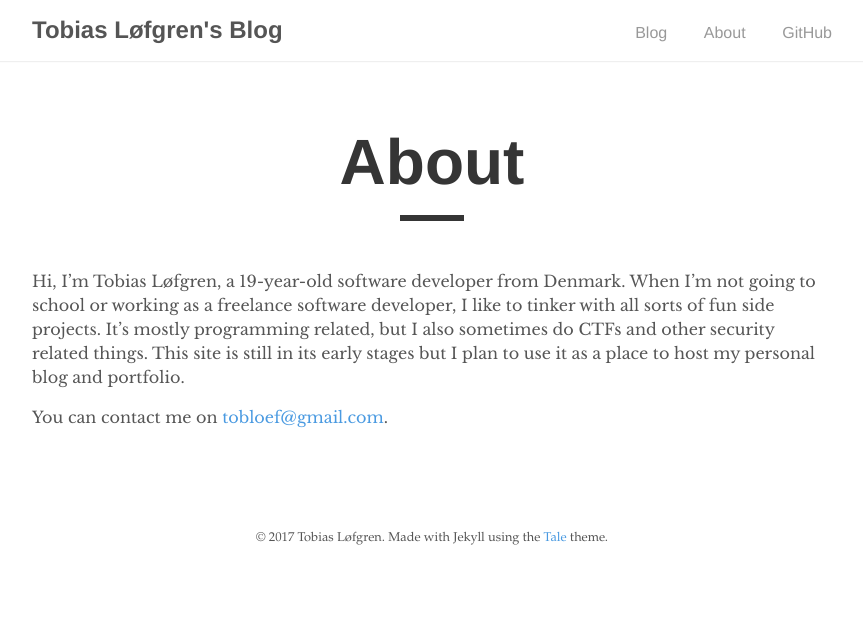
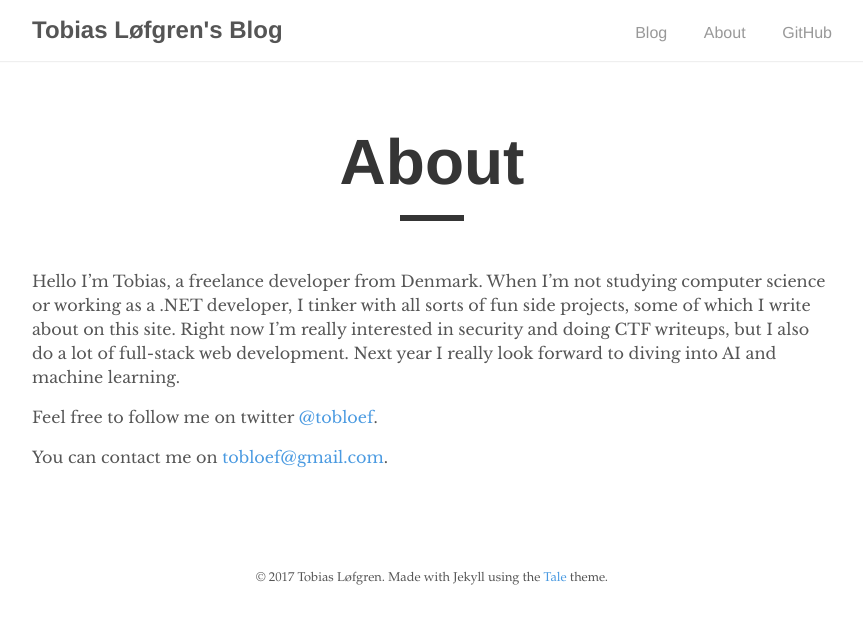
Before and after one commit to tobloef/tobloef.github.io, a Jekyll site: the page built from about.md, in a window 1280 px wide. Shown: the top 624 px of the page, without its empty margins (208-1071 px from the left). Built offline with Jekyll 4.4.1, drawn with Linux system fonts in a browser that asks for light colours.

Commit message:
Update about section

```diff
--- a/about.md
+++ b/about.md
@@ -4,6 +4,8 @@ title: "About"
 permalink: /about
 ---
 
-Hi, I'm Tobias Løfgren, a 19-year-old software developer from Denmark. When I'm not going to school or working as a freelance software developer, I like to tinker with all sorts of fun side projects. It's mostly programming related, but I also sometimes do CTFs and other security related things. This site is still in its early stages but I plan to use it as a place to host my personal blog and portfolio.
+Hello I'm Tobias, a freelance developer from Denmark. When I'm not studying computer science or working as a .NET developer, I tinker with all sorts of fun side projects, some of which I write about on this site. Right now I'm really interested in security and doing CTF writeups, but I also do a lot of full-stack web development. Next year I really look forward to diving into AI and machine learning.
+
+Feel free to follow me on twitter [@tobloef](https://www.twitter.com/tobloef).
 
 You can contact me on [tobloef@gmail.com](tobloef@gmail.com).
```
